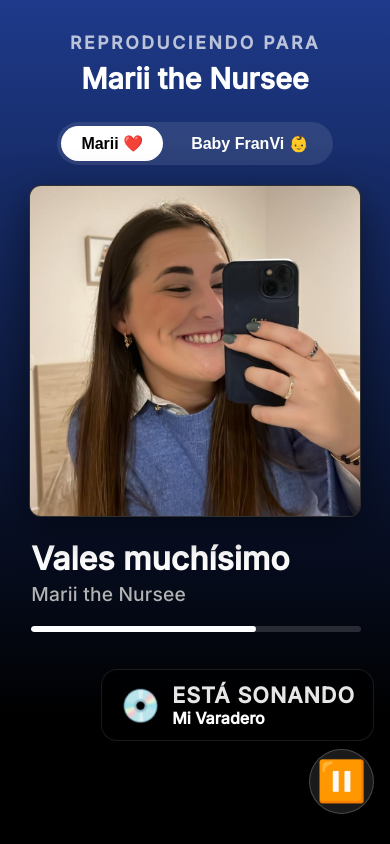
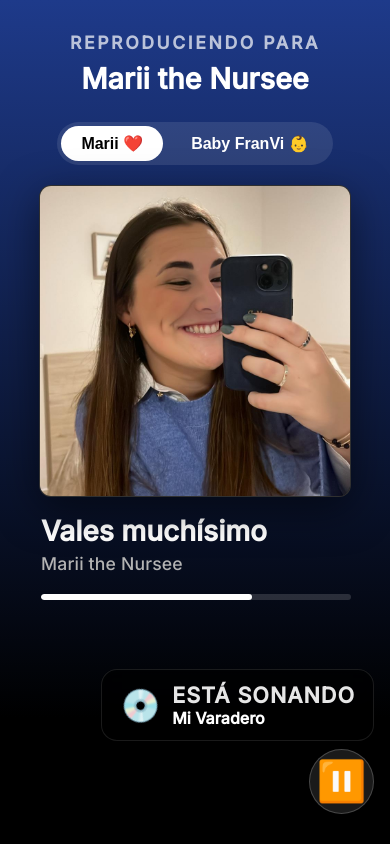
Before and after one commit to Haplee/marii, a React (Vite) app: page / in a window 390 px wide. Built offline with nearby package versions, Linux system fonts and the light colour scheme; a web font is replaced by a local one.

Commit message:
fix: force pwa cache update and further reduce mobile sizes for pixel 9a

```diff
--- a/src/globals.css
+++ b/src/globals.css
@@ -80,8 +80,10 @@ body {
 
 /* Contenedor de la "Carátula" */
 .album-art-container {
-  width: 85vw !important;
-  max-width: 380px !important;
+  width: 80vw !important;
+  /* Reduced from 85vw */
+  max-width: 350px !important;
+  /* Reduced from 380px */
   aspect-ratio: 1/1;
   background-color: var(--spotify-dark-gray);
   box-shadow: 0 12px 40px rgba(0, 0, 0, 0.5);
@@ -89,7 +91,7 @@ body {
   overflow: hidden;
   position: relative;
 
-  margin-bottom: 1.5rem;
+  margin-bottom: 1.2rem;
   display: flex;
   align-items: center;
   justify-content: center;
@@ -104,29 +106,30 @@ body {
 
 /* Info del track */
 .track-info {
-  width: 85vw !important;
-  max-width: 380px !important;
+  width: 80vw !important;
+  /* Reduced from 85vw */
+  max-width: 350px !important;
+  /* Reduced from 380px */
   display: flex;
   flex-direction: column;
   gap: 4px;
-  margin-bottom: 1.5rem;
+  margin-bottom: 1.2rem;
   padding-left: 2px;
   text-align: left;
 }
 
 .track-title {
-  /* Tamaño ajustado para móvil */
-  font-size: 2rem !important;
+  /* Tamaño ajustado para móvil - Reducido aún más */
+  font-size: 1.75rem !important;
   font-weight: 800;
   color: var(--spotify-white);
   line-height: 1.1;
-  /* Permitir multilínea */
   white-space: normal;
   overflow: visible;
   margin-bottom: 6px;
 }
 
-/* Media query para no pasarse en tablets/desktop */
+/* Media query para Tablets/Desktop */
 @media (min-width: 500px) {
   .track-title {
     font-size: 2.5rem !important;
@@ -134,7 +137,7 @@ body {
 }
 
 .track-artist {
-  font-size: 1.2rem !important;
+  font-size: 1.1rem !important;
   color: var(--spotify-light-gray);
   font-weight: 500;
   letter-spacing: 0.01em;
--- a/vite.config.ts
+++ b/vite.config.ts
@@ -34,6 +34,12 @@ export default defineConfig({
                         type: 'image/png'
                     }
                 ]
+            },
+            workbox: {
+                cleanupOutdatedCaches: true,
+                clientsClaim: true,
+                skipWaiting: true,
+                globPatterns: ['**/*.{js,css,html,ico,png,svg,mp3,jpg}']
             }
         })
     ],
```
